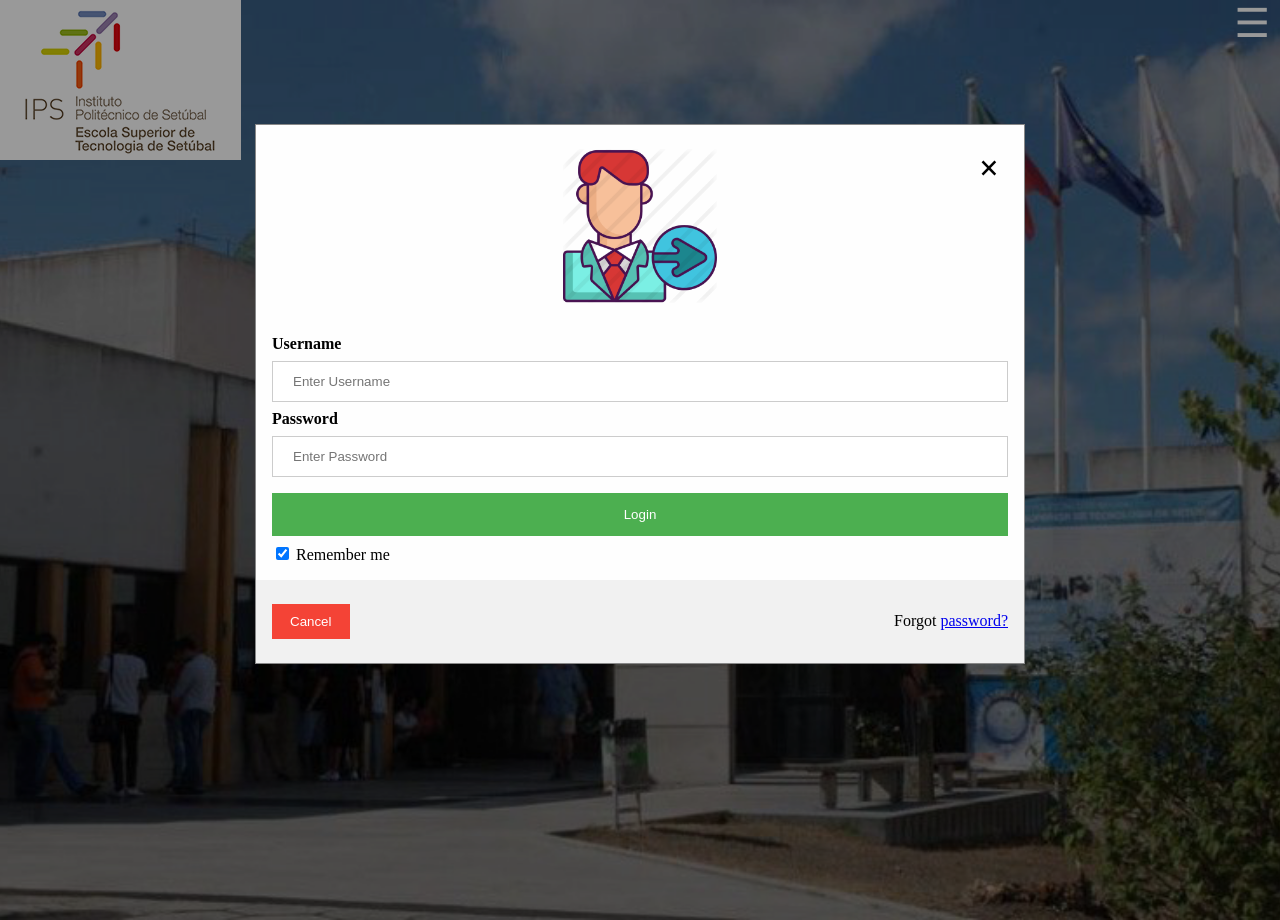
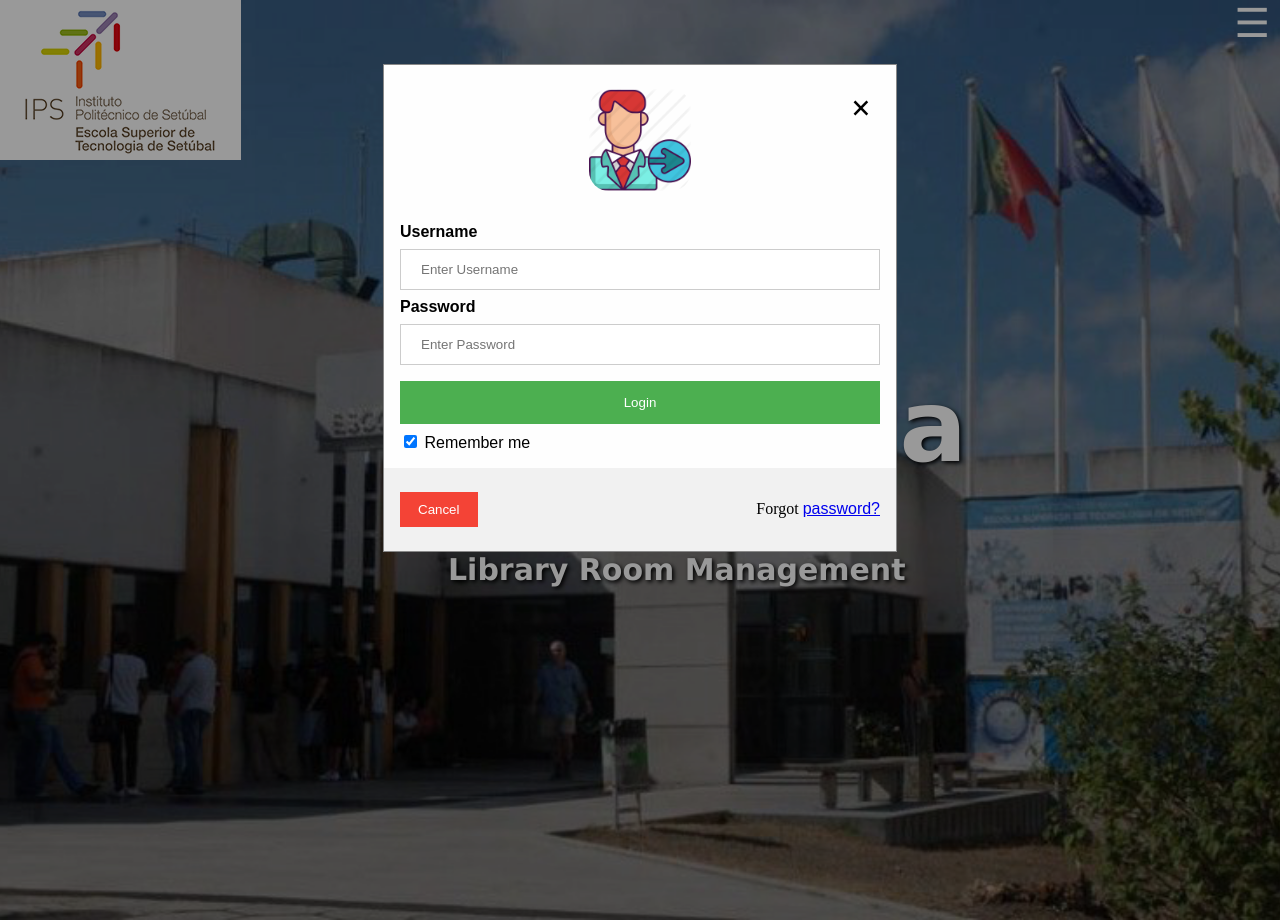
Before and after one commit to FlashW1W/TalkALot, a PHP site: page / in a window 1280 px wide, after a click on "Login". Run offline with PHP 8.4, Linux system fonts and the light colour scheme; some libraries are stand-ins or nearby versions.

Commit message:
Alterações v2 30/11/2018
Alteração:
-Da fonte de texto do modal;
-Das dimensões do modal;
-Da fonte de texto do side nav;

Correção da secção dos botões das linguas;

```diff
--- a/CSS/Index.css
+++ b/CSS/Index.css
@@ -24,7 +24,7 @@ body, html {
 }
 #lingua
 {
-    -webkit-animation-delay: 0.8 s;
+    -webkit-animation-delay: 0.8s;
 }
 
 #lrm {
@@ -34,6 +34,10 @@ body, html {
 header {
     height: 10em;
     position: relative
+}
+label
+{
+font-family: Arial, Helvetica, sans-serif;
 }
 
 h1 {
@@ -125,10 +129,10 @@ span.psw {
     top: 0;
     width: 100%; /* Full width */
     height: 100%; /* Full height */
-    overflow: auto; /* Enable scroll if needed */
+    overflow:auto; /* Enable scroll if needed */
     background-color: rgb(0,0,0); /* Fallback color */
     background-color: rgba(0,0,0,0.4); /* Black w/ opacity */
-    padding-top: 60px;
+
 }
 
 /* Modal Content/Box */
@@ -136,7 +140,8 @@ span.psw {
     background-color: #fefefe;
     margin: 5% auto 15% auto; /* 5% from the top, 15% from the bottom and centered */
     border: 1px solid #888;
-    width: 60%; /* Could be more or less, depending on screen size */
+    width: 40%; /* Could be more or less, depending on screen size */
+
 }
 
 /* The Close Button (x) */
@@ -232,8 +237,12 @@ table {
 .vl {
     border-left: 2px solid white;
     height: 30px;
+    -webkit-animation-delay: 0.5s;
 }
 #language
 {
 font-family:arial;
 }
+a{
+    font-family: Arial, Helvetica, sans-serif;
+}
--- a/Index.html
+++ b/Index.html
@@ -33,7 +33,7 @@
                 <form class="modal-content animate" action="/action_page.php">
                     <div class="imgcontainer">
                         <span onclick="document.getElementById('id01').style.display='none'" class="close" title="Close Modal">&times;</span>
-                        <img src="../TalkALot/Images/Login.png" alt="Avatar" class="avatar">
+                        <img src="../TalkALot/Images/Login.png" alt="Avatar" class="avatar" style="border-radius: 20px">
                     </div>
 
                     <div class="container">
@@ -96,7 +96,7 @@
             <h3 class="animated fadeInDown" id="lrm">Library Room Management</h3>
 
             <div style="vertical-align:top">
-        <table class="language" style="width:50px">
+        <table class="language animated fadeInUp" style="width:50px">
                 <tr>
                 <td><input type="image" src="../TalkALot/Images/portugal-flag-button-round-icon-256.png" class="animated fadeInLeft" id="lingua"width="30px" height="30px" />
                 <td class="vl">
```
